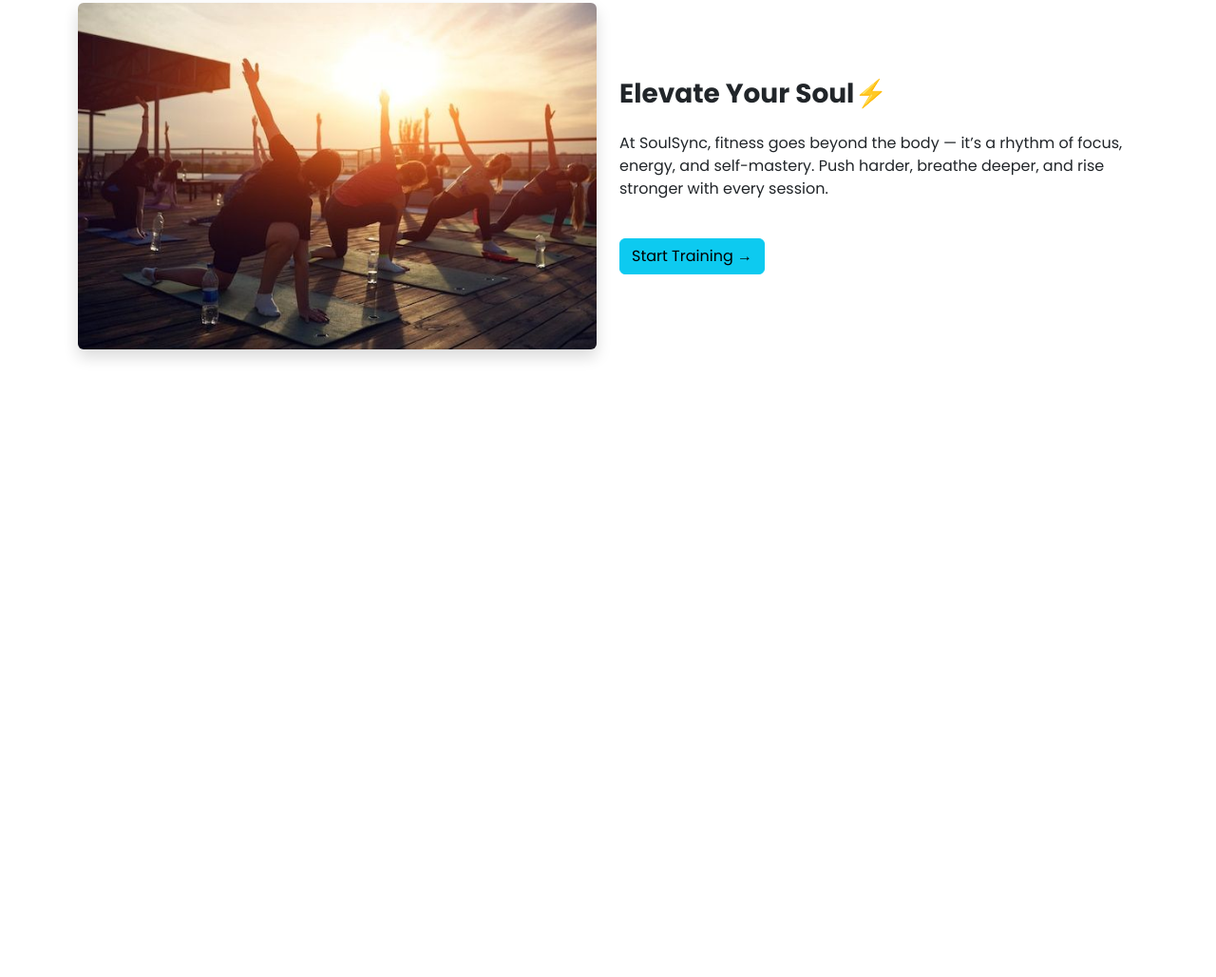
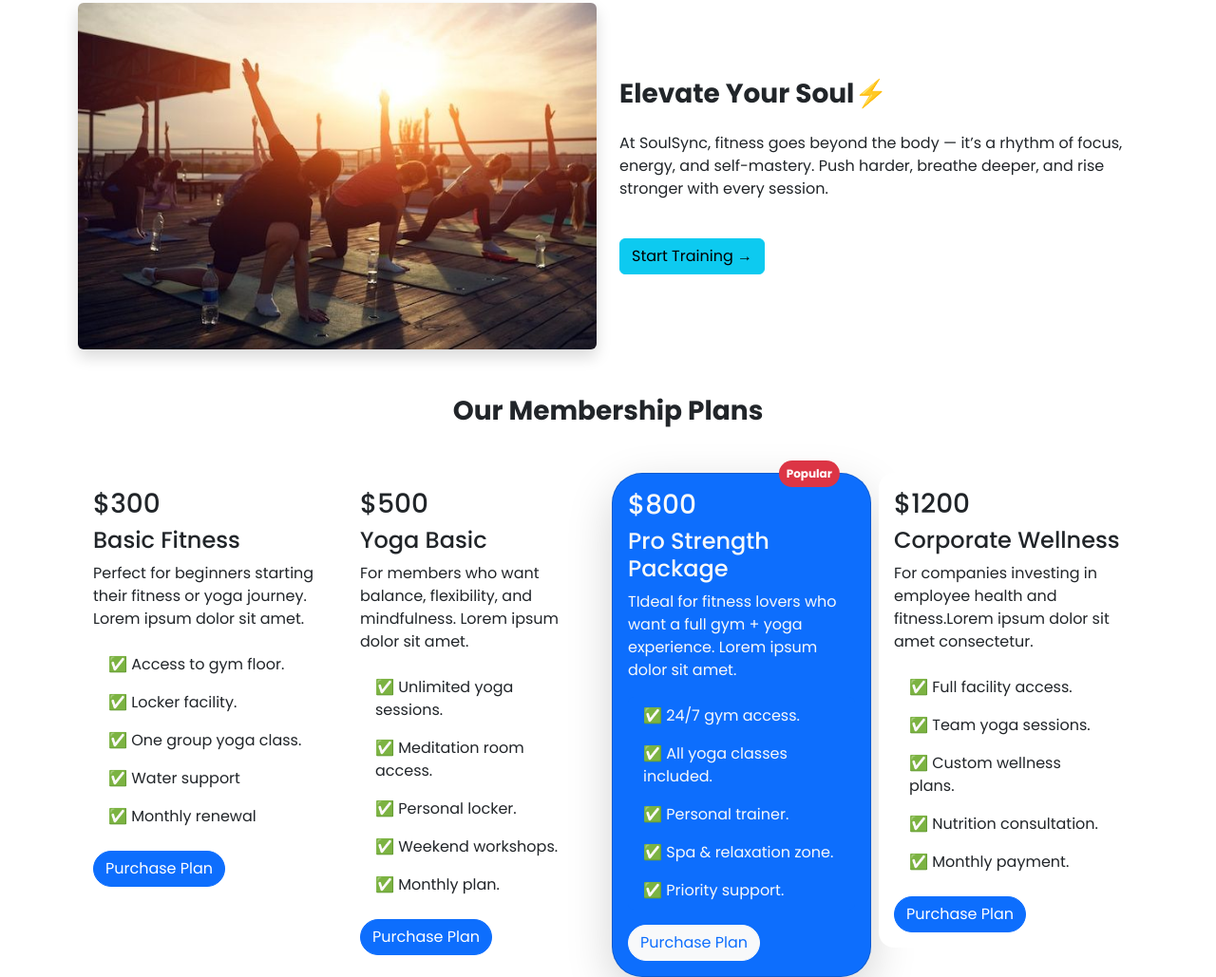
Before and after one commit to fahmidaoyshi/SoulSync-Fitness, a plain HTML site: page index.html in a window 1280 px wide. Shown: the part 867-1896 px from the top of the page at 95% size. Before the commit the page ends 1283 px from the top, so only its background shows below. Drawn offline with nearby package versions, Linux system fonts and the light colour scheme.

Commit message:
cards done

```diff
--- a/index.html
+++ b/index.html
@@ -99,22 +99,102 @@
     </div>
 
     <!-- Text -->
-    <div class="col-lg-6 order-1 order-lg-2">
+    <div class="col-lg-6 order-1 order-lg-2 ">
       <h3 class="fw-bold mt-3 mt-lg-0 ">Elevate Your Soul⚡</h3>
       <p class="text mt-4">
         At SoulSync, fitness goes beyond the body — it’s a rhythm of focus, energy, and self-mastery.
         Push harder, breathe deeper, and rise stronger with every session.
       </p>
-      <div class="col-lg-6 order-2 order-lg-1 d-lg-none">
+      <div class="text-center text-lg-start">
+        <div class="col-lg-6 order-2 order-lg-1 d-lg-none">
       <img src="./image/yoga4.jpg" alt="" class="img-fluid rounded shadow mt-3 mt-lg-0 ">
     </div>
       <a href="#" class="btn btn-info mt-4">
         Start Training →
       </a>
+      </div>
     </div>
   </div>
 </section>
-
+<!-- package -->
+ <section class="container ">
+  <div class="text-center m-4">
+      <h3 class="fw-bold mb-5">Our Membership Plans</h3>
+  </div>
+  <div class="row row-cols-1 row-cols-md-3 row-cols-lg-4 g-2">
+    <div class="col">
+    <div class="card border-0 rounded-4">
+      <div class="card-body">
+        <h3 class="card-title">$300</h3>
+        <h4 class="card-title">Basic Fitness</h4>
+        <p class="card-text">Perfect for beginners starting their fitness or yoga journey. Lorem ipsum dolor sit amet.</p>
+    <ul class="list-group">
+      <li class="list-group-item border-0">✅ Access to gym floor.</li>
+      <li class="list-group-item border-0">✅ Locker facility.</li>
+      <li class="list-group-item border-0">✅ One group yoga class.</li>
+      <li class="list-group-item border-0">✅ Water support</li>
+      <li class="list-group-item border-0">✅ Monthly renewal</li>
+    </ul>
+        <a href="#" class="btn btn-primary rounded-5 mt-3">Purchase Plan</a>
+      </div>
+    </div>
+  </div>
+  <div class="col">
+    <div class="card border-info border-0 rounded-4">
+      <div class="card-body">
+        <h3 class="card-title">$500</h3>
+        <h4 class="card-title">Yoga Basic</h4>
+        <p class="card-text">For members who want balance, flexibility, and mindfulness. Lorem ipsum dolor sit amet.</p>
+    <ul class="list-group">
+      <li class="list-group-item border-0">✅ Unlimited yoga sessions.</li>
+      <li class="list-group-item border-0">✅ Meditation room access.</li>
+      <li class="list-group-item border-0">✅ Personal locker.</li>
+      <li class="list-group-item border-0">✅ Weekend workshops.</li>
+      <li class="list-group-item border-0">✅ Monthly plan.</li>
+    </ul>
+        <a href="#" class="btn btn-primary rounded-5 mt-3">Purchase Plan</a>
+      </div>
+    </div>
+  </div>
+  <div class="col">
+    <div class="card text-bg-primary rounded-5 shadow-lg text-light">
+      <span class="position-absolute top-5 end-0 translate-middle badge rounded-pill bg-danger p-2">
+              Popular
+      </span>
+      <div class="card-body">
+        <h3 class="card-title">$800</h3>
+        <h4 class="card-title text-capitalize">Pro Strength Package</h4>
+        <p class="card-text">TIdeal for fitness lovers who want a full gym + yoga experience. Lorem ipsum dolor sit amet.</p>
+    <ul class="list-group">
+      <li class="list-group-item border-0 bg-primary text-light">✅ 24/7 gym access.</li>
+      <li class="list-group-item border-0 bg-primary text-light">✅ All yoga classes included.</li>
+      <li class="list-group-item border-0 bg-primary text-light">✅ Personal trainer.</li>
+      <li class="list-group-item border-0 bg-primary text-light">✅ Spa & relaxation zone.</li>
+      <li class="list-group-item border-0 bg-primary text-light">✅ Priority support.</li>
+    </ul>
+        <a href="#" class="btn btn-light text-primary rounded-5 mt-3 ">Purchase Plan</a>
+      </div>
+    </div>
+  </div>
+  <div class="col">
+    <div class="card border-0 rounded-4">
+      <div class="card-body">
+        <h3 class="card-title">$1200</h3>
+        <h4 class="card-title text-capitalize">Corporate Wellness</h4>
+        <p class="card-text">For companies investing in employee health and fitness.Lorem ipsum dolor sit amet consectetur.</p>
+    <ul class="list-group">
+      <li class="list-group-item border-0">✅ Full facility access.</li>
+      <li class="list-group-item border-0">✅ Team yoga sessions.</li>
+      <li class="list-group-item border-0">✅ Custom wellness plans.</li>
+      <li class="list-group-item border-0">✅ Nutrition consultation.</li>
+      <li class="list-group-item border-0">✅ Monthly payment.</li>
+    </ul>
+        <a href="#" class="btn btn-primary rounded-5 mt-3">Purchase Plan</a>
+      </div>
+    </div>
+  </div>
+</div>
+ </section>
 
 
     <script src="https://cdn.jsdelivr.net/npm/bootstrap@5.3.3/dist/js/bootstrap.bundle.min.js"></script>
```
